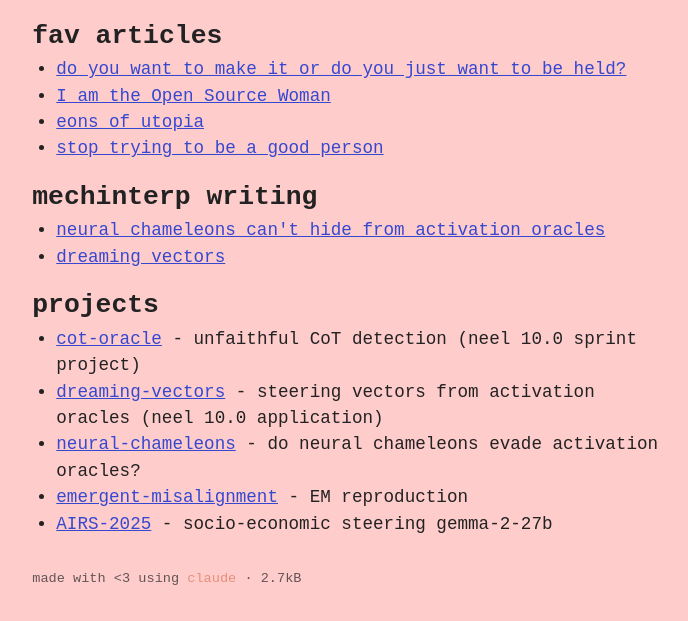
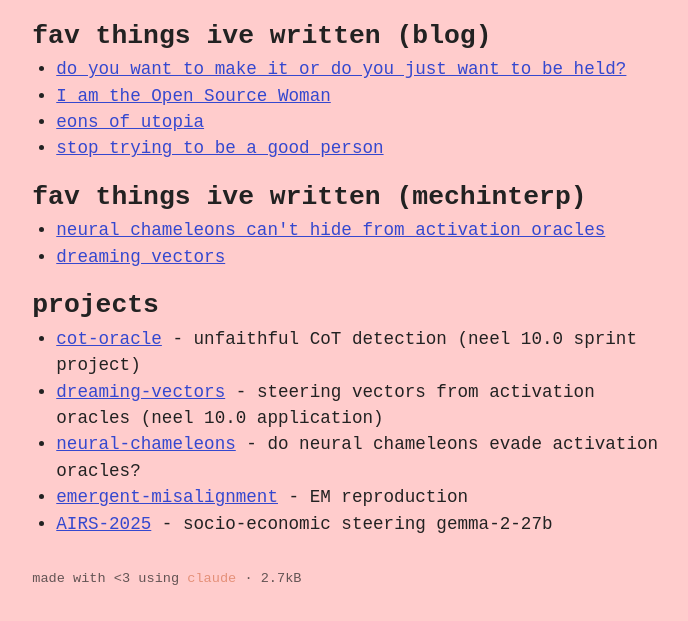
Before and after one commit to ceselder/site, a plain HTML site: page index.html in a window 1280 px wide. Shown: the part 185-806 px from the top of the page, without its empty margins (291-979 px from the left). Drawn offline with Linux system fonts and the light colour scheme.

Commit message:
rename writing sections to "fav things ive written"
Co-Authored-By: Claude Opus 4.6 (1M context) <noreply@anthropic.com>

```diff
--- a/index.html
+++ b/index.html
@@ -15,7 +15,7 @@
 </div>
 <p style="text-align:center;font-size:1.2rem"><a href="https://ceselder.substack.com/">blog</a> · <a href="https://x.com/celestepoasts">twitter</a> · <a href="https://github.com/ceselder">github</a> · <a href="https://discord.com/users/401874285687341057">discord</a></p>
 <section>
-<h2>fav articles</h2>
+<h2>fav things ive written (blog)</h2>
 <ul>
 <li><a href="https://ceselder.substack.com/p/do-you-want-to-make-it-or-do-you">do you want to make it or do you just want to be held?</a>
 <li><a href="https://ceselder.substack.com/p/i-am-the-open-source-woman">I am the Open Source Woman</a>
@@ -24,7 +24,7 @@
 </ul>
 </section>
 <section>
-<h2>mechinterp writing</h2>
+<h2>fav things ive written (mechinterp)</h2>
 <ul>
 <li><a href="https://www.lesswrong.com/posts/neural-chameleons-can-t-hide-from-activation-oracles-1">neural chameleons can't hide from activation oracles</a>
 <li><a href="https://www.lesswrong.com/posts/dreaming-vectors-gradient-descented-steering-vectors-from">dreaming vectors</a></ul>
```
